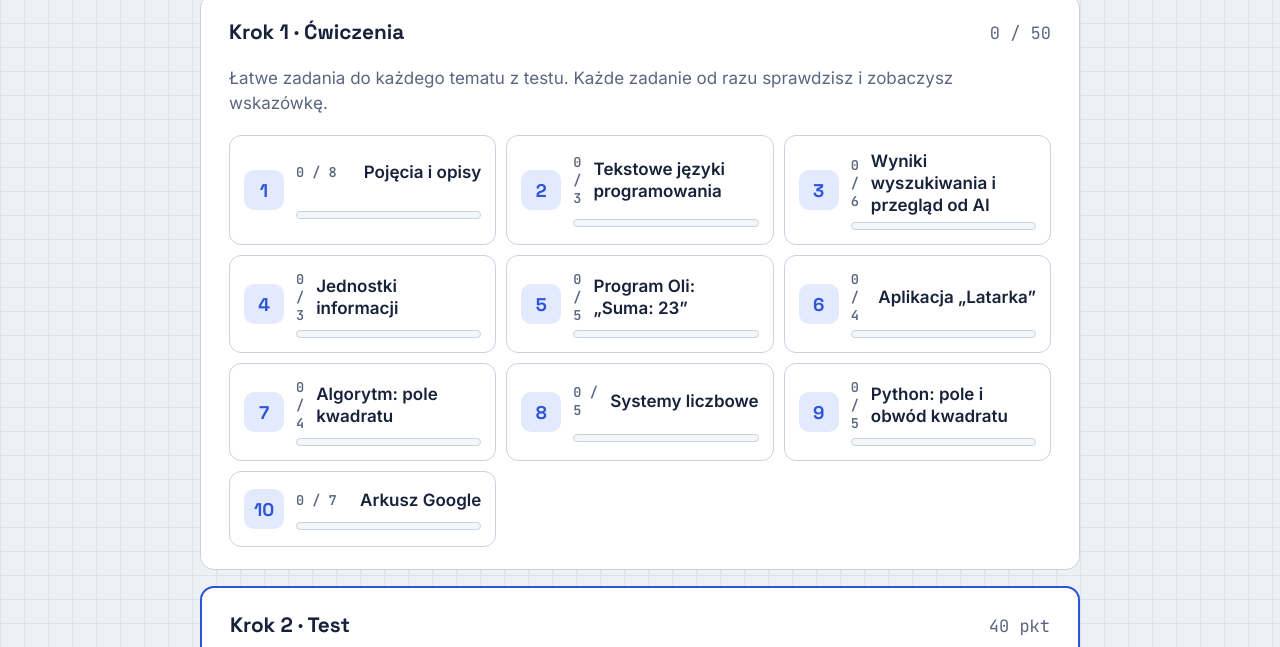
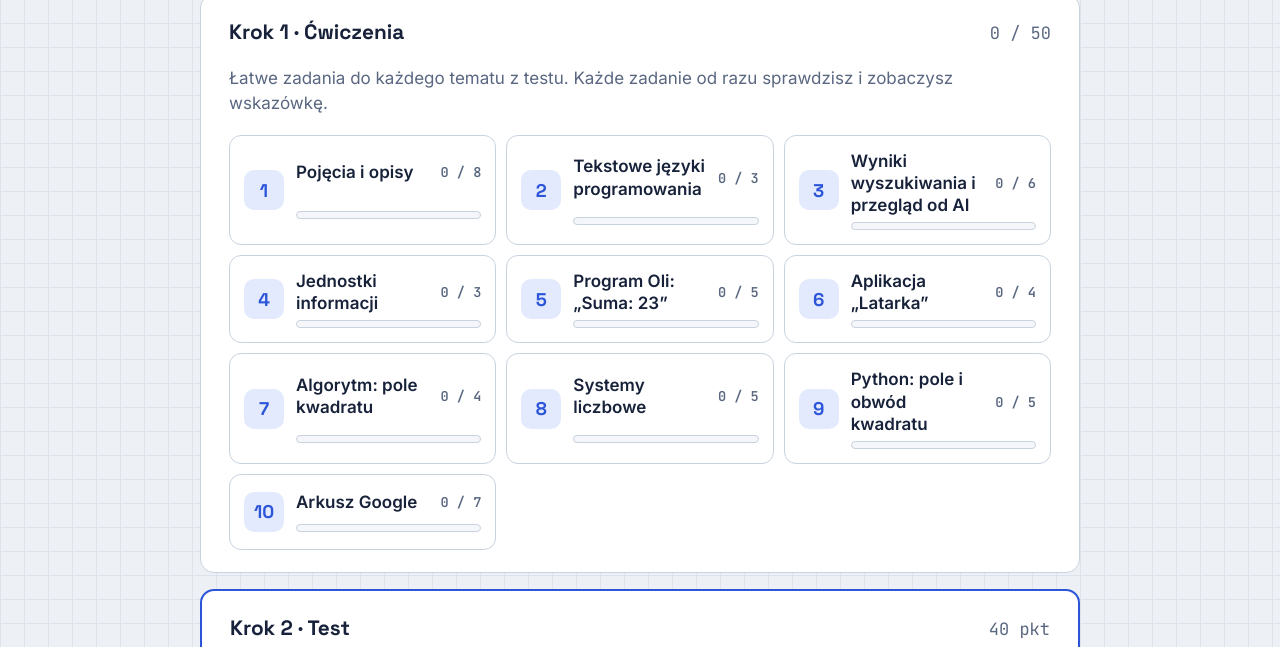
Before and after one commit to DentalElements24/informatyka-o07, a plain HTML site: page index.html in a window 1280 px wide. Shown: the part 97-744 px from the top of the page. Drawn offline with Linux system fonts and the light colour scheme.

Commit message:
Themenkarten: Zählung richtig ausrichten

```diff
--- a/index.html
+++ b/index.html
@@ -126,9 +126,9 @@ nav button.answered{border-color:var(--accent);color:var(--accent)}
 .unit{display:grid;grid-template-columns:auto 1fr auto;grid-template-rows:auto auto;gap:6px 12px;align-items:center;text-align:left;padding:14px;border-radius:12px;border:1.5px solid var(--line);background:var(--panel);color:var(--ink);font:inherit;cursor:pointer;min-height:76px}
 .unit .un{grid-row:1/3;width:40px;height:40px;border-radius:10px;display:grid;place-items:center;background:var(--accent-soft);color:var(--accent);font:700 1.15rem var(--f-display)}
 .unit.done{border-color:var(--ok)} .unit.done .un{background:var(--ok);color:var(--sel-ink)}
-.unit .ut{font-weight:600;line-height:1.3;min-width:0}
-.unit .uc{font:600 .85rem var(--f-mono);color:var(--muted);grid-row:1}
-.unit .up{grid-column:2/4;height:8px;border-radius:4px;background:var(--code-bg);border:1px solid var(--line);overflow:hidden}
+.unit .ut{grid-column:2;grid-row:1;font-weight:600;line-height:1.3;min-width:0}
+.unit .uc{grid-column:3;grid-row:1;white-space:nowrap;font:600 .85rem var(--f-mono);color:var(--muted)}
+.unit .up{grid-column:2/4;grid-row:2;height:8px;border-radius:4px;background:var(--code-bg);border:1px solid var(--line);overflow:hidden}
 .unit .up i{display:block;height:100%;background:var(--ok)}
 .testcard{border-color:var(--accent);border-width:2px}
 .qbox{display:flex;gap:12px;padding:14px;border:1.5px solid var(--line);border-radius:12px;min-width:0}
```
